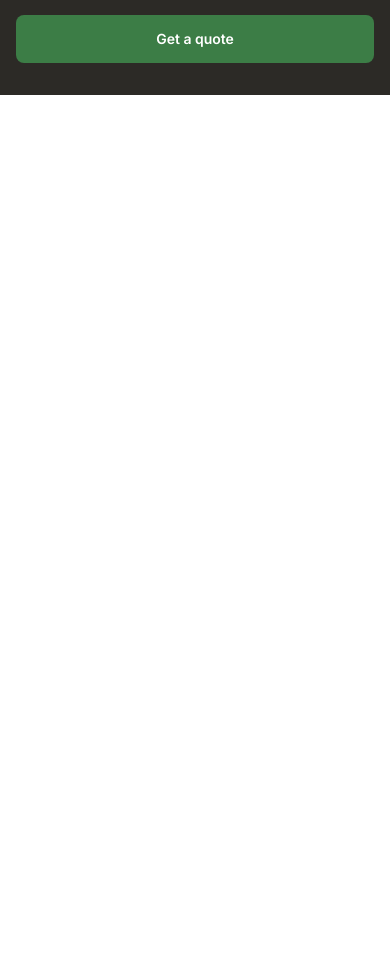
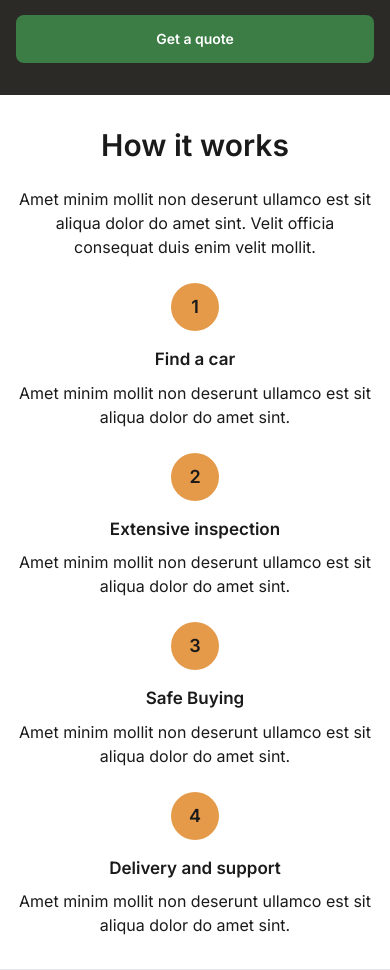
Before and after one commit to ahmetayyildiz66/ecars, a Vue app: page / in a window 390 px wide. Shown: the part 2320-3290 px from the top of the page. Before the commit the page ends 2415 px from the top, so only its background shows below. Built offline with nearby package versions, Linux system fonts and the light colour scheme.

Commit message:
how it works: mobile, tablet, and desktop

```diff
--- a/src/App.vue
+++ b/src/App.vue
@@ -16,6 +16,10 @@
     <EcBrowseBrand />
 
     <EcInquiry />
+
+    <div class="border-b">
+      <EcHowWorks />
+    </div>
   </div>
 </template>
 
@@ -27,6 +31,7 @@ import EcBenefitsList from './components/EcBenefitsList.vue';
 import SpecialOffers from './components/SpecialOffers.vue';
 import EcBrowseBrand from './components/EcBrowseBrand.vue';
 import EcInquiry from './components/EcInquiry.vue';
+import EcHowWorks from './components/EcHowWorks.vue';
 
 </script>
 
--- /dev/null
+++ b/src/components/EcHowWorks.vue
@@ -0,0 +1,73 @@
+<template>
+  <section
+    class="py-8 px-4 md:py-10 md:px-8 text-gray-950 text-center lg:container lg:py-24"
+  >
+    <h2 class="text-3xl font-semibold">How it works</h2>
+    <p class="text-base mt-6 lg:max-w-[600px] mx-auto">
+      Amet minim mollit non deserunt ullamco est sit aliqua dolor do amet sint.
+      Velit officia consequat duis enim velit mollit.
+    </p>
+
+    <ul
+      class="mt-6 grid sm:grid-cols-1 md:grid-cols-2 gap-6 lg:grid-cols-4 lg:mt-12"
+    >
+      <li class="flex items-center flex-col">
+        <EcFeatureButton>
+          <span class="text-lg font-semibold">1</span>
+        </EcFeatureButton>
+        <h5 class="text-[17px] font-semibold mt-4 mb-2">Find a car</h5>
+        <p>
+          Amet minim mollit non deserunt ullamco est sit aliqua dolor do amet
+          sint.
+        </p>
+      </li>
+
+      <li class="flex items-center flex-col relative">
+        <EcFeatureButton
+          class="lg:before:absolute lg:before:w-[184px] lg:before:border-t lg:before:border-dashed lg:before:border-gray-450 lg:before:-left-[105px]"
+        >
+          <span class="text-lg font-semibold">2</span>
+        </EcFeatureButton>
+        <h5 class="text-[17px] font-semibold mt-4 mb-2">
+          Extensive inspection
+        </h5>
+        <p>
+          Amet minim mollit non deserunt ullamco est sit aliqua dolor do amet
+          sint.
+        </p>
+      </li>
+
+      <li class="flex items-center flex-col relative">
+        <EcFeatureButton
+          class="lg:before:absolute lg:before:w-[184px] lg:before:border-t lg:before:border-dashed lg:before:border-gray-450 lg:before:-left-[105px]"
+        >
+          <span class="text-lg font-semibold">3</span>
+        </EcFeatureButton>
+        <h5 class="text-[17px] font-semibold mt-4 mb-2">Safe Buying</h5>
+        <p>
+          Amet minim mollit non deserunt ullamco est sit aliqua dolor do amet
+          sint.
+        </p>
+      </li>
+
+      <li class="flex items-center flex-col relative">
+        <EcFeatureButton
+          class="lg:before:absolute lg:before:w-[184px] lg:before:border-t lg:before:border-dashed lg:before:border-gray-450 lg:before:-left-[105px]"
+        >
+          <span class="text-lg font-semibold">4</span>
+        </EcFeatureButton>
+        <h5 class="text-[17px] font-semibold mt-4 mb-2">
+          Delivery and support
+        </h5>
+        <p>
+          Amet minim mollit non deserunt ullamco est sit aliqua dolor do amet
+          sint.
+        </p>
+      </li>
+    </ul>
+  </section>
+</template>
+
+<script lang="ts" setup>
+import EcFeatureButton from "./EcFeatureButton.vue";
+</script>
--- a/tailwind.config.js
+++ b/tailwind.config.js
@@ -27,6 +27,7 @@ export default {
           '50': '#F6F5F4',
           '250': '#A3A3A3',
           '350': '#C0BFBE',
+          '450': '#D1D1D1',
           '550': '#767676',
           '950': '#1A1A1A',
         },
```
